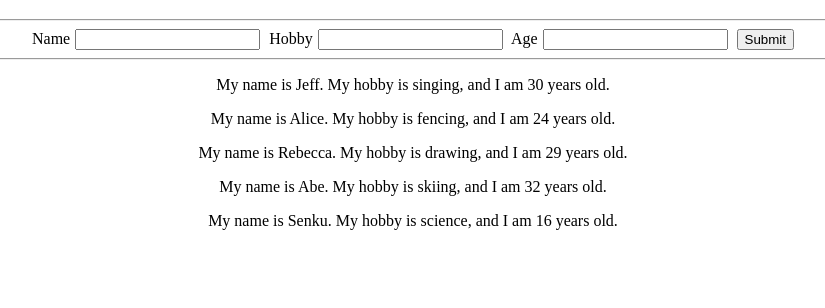
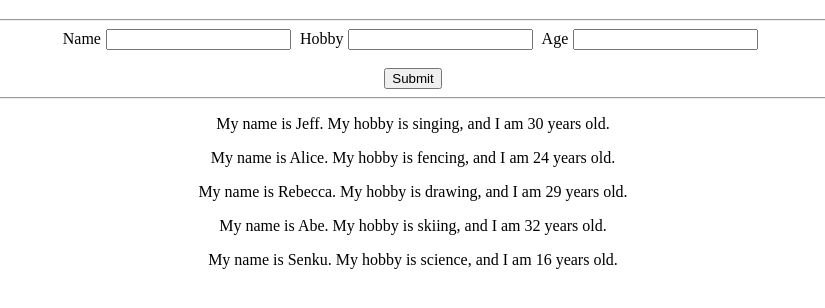
Before and after one commit to dream-code355/herokudb, a Flask app: page / in a window 1280 px wide. Shown: the part 102-410 px from the top of the page, without its empty margins (227-1052 px from the left). Run offline with Flask 2, Linux system fonts and the light colour scheme; data comes from the database, SQL or seed files in the repository; some libraries are stand-ins or nearby versions.

Commit message:
updated html

```diff
--- a/db_app/templates/index.html
+++ b/db_app/templates/index.html
@@ -13,10 +13,17 @@
     <hr>
     <div class = "add-info">
       <form action="{{ url_for('update_db') }}" method="POST">
-        <label for="name">Name</label><input type="text" name ="name" id = "name">
-        <label for="hobby">Hobby</label><input type="text" name = "hobby" id = "hobby">
-        <label for="age">Age</label><input type="text" name = "age" id = "age">
-        <button type="submit">Submit</button
+        <div class="">
+          <label for="name">Name</label><input type="text" name ="name" id = "name">
+          <label for="hobby">Hobby</label><input type="text" name = "hobby" id = "hobby">
+          <label for="age">Age</label><input type="text" name = "age" id = "age">
+          <br>
+          <br>
+        </div>
+        <div class="" style = "text-align: center">
+          <button type="submit">Submit</button
+        </div>
+
       </form>
     </div>
     <hr>
```
